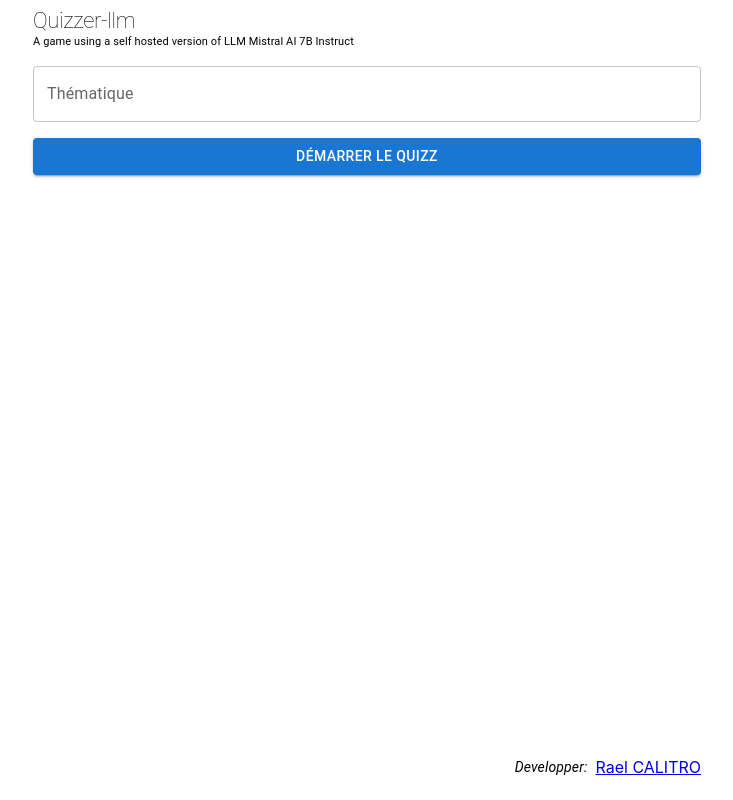
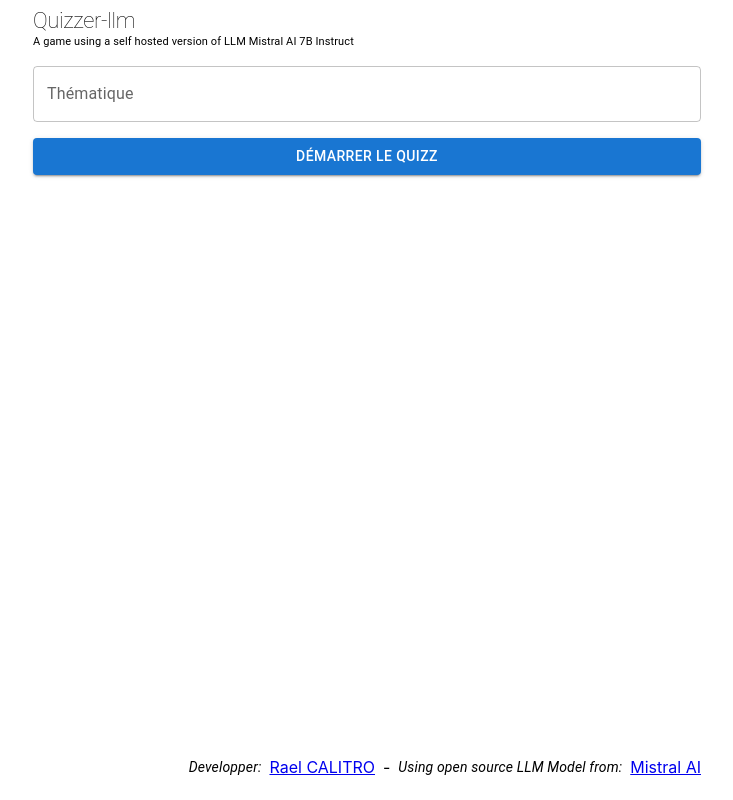
Before and after one commit to rael06/quizzer-llm, a React (Create React App) app in the folder ui/: page / in a window 1280 px wide. Shown: the whole page, without its empty margins (273-1006 px from the left). Built offline with nearby package versions, Linux system fonts and the light colour scheme.

Commit message:
improve footer

```diff
--- a/ui/src/components/Footer/index.tsx
+++ b/ui/src/components/Footer/index.tsx
@@ -11,6 +11,15 @@ function Footer() {
       <a href="https://rael-calitro.ovh" target="_blank" rel="noreferrer">
         Rael CALITRO
       </a>
+
+      {" - "}
+
+      <Typography variant="body2" fontStyle="italic">
+        Using open source LLM Model from:{" "}
+      </Typography>
+      <a href="https://mistral.ai" target="_blank" rel="noreferrer">
+        Mistral AI
+      </a>
     </Box>
   );
 }
```
